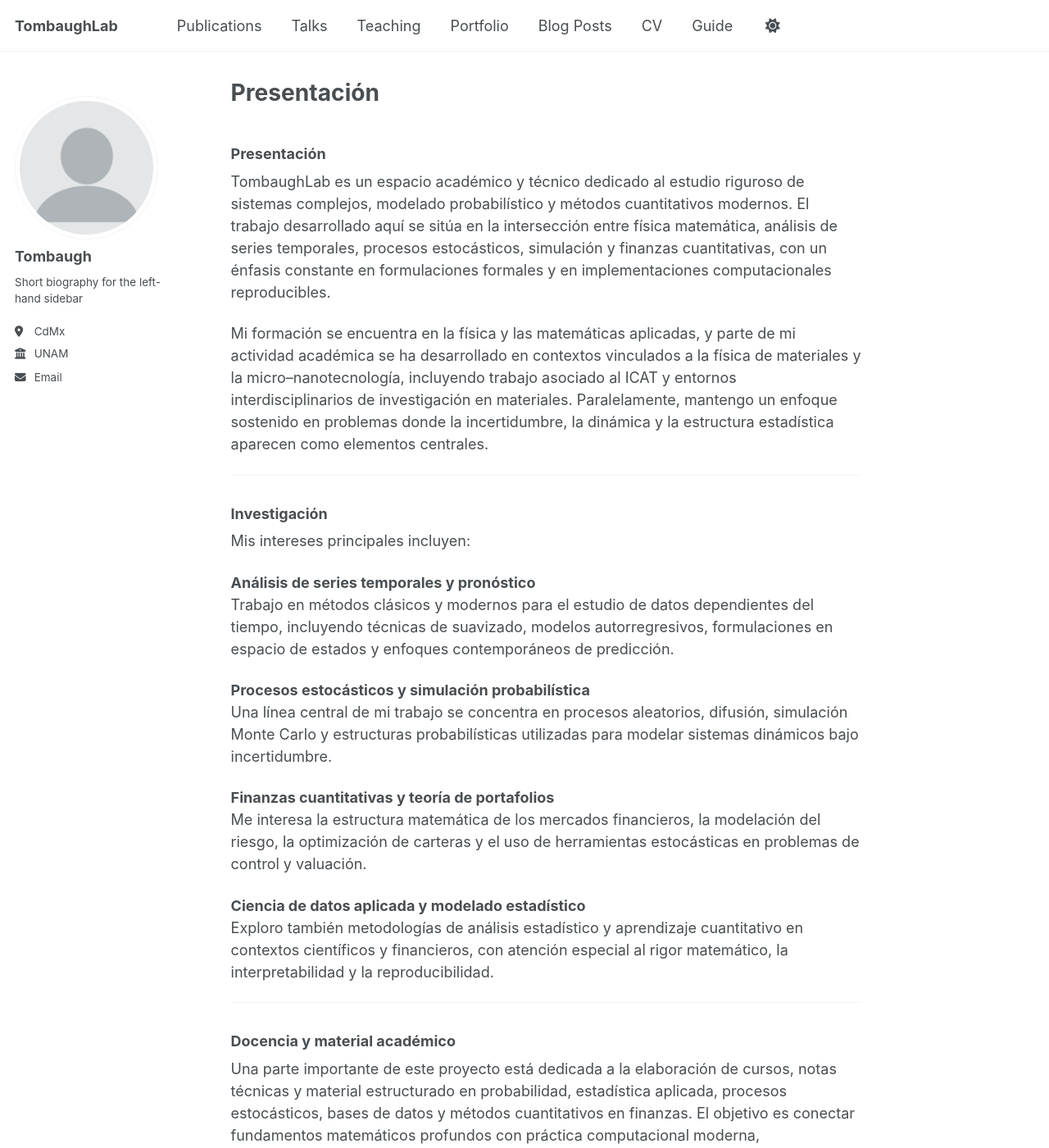
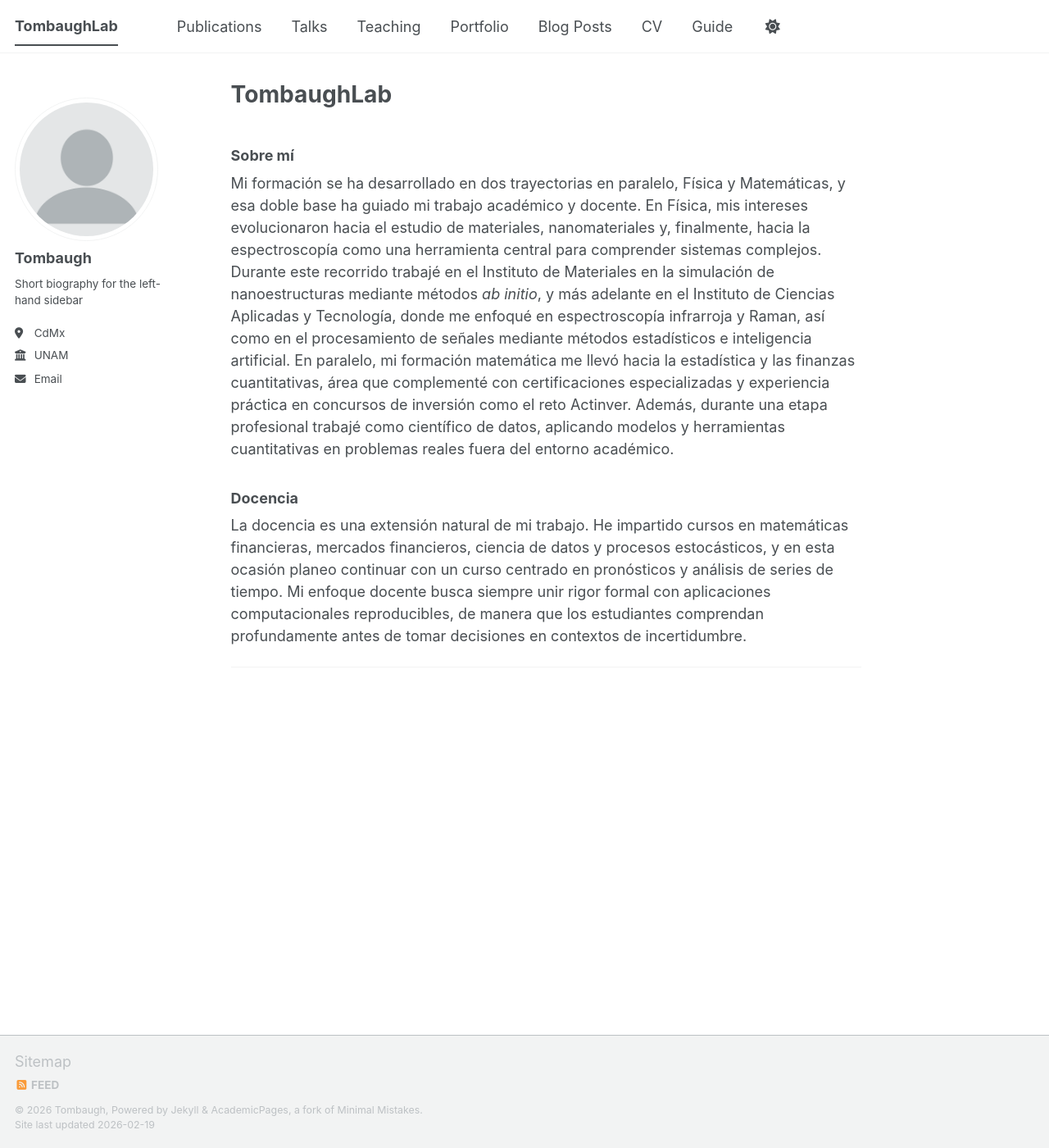
Before and after one commit to TombaughLab/TombaughLab.github.io, a Jekyll site: the page built from _pages/about.md, in a window 1280 px wide and 1400 px high. Shown: the whole window at 82% size. Built offline with Jekyll 4.4.1, drawn with Linux system fonts in a browser that asks for light colours; our own code applies the rules of GitHub Pages for plain Markdown files; a script bundle is joined from its source files by our own code; library files that are not in the unit come from our copies; some of the changed text lies outside the part shown.

Commit message:
Update about.md

```diff
--- a/_pages/about.md
+++ b/_pages/about.md
@@ -1,43 +1,16 @@
-### Presentación
+---
+layout: single
+title: "TombaughLab"
+permalink: /
+author_profile: true
+---
 
-TombaughLab es un espacio académico y técnico dedicado al estudio riguroso de sistemas complejos, modelado probabilístico y métodos cuantitativos modernos. El trabajo desarrollado aquí se sitúa en la intersección entre física matemática, análisis de series temporales, procesos estocásticos, simulación y finanzas cuantitativas, con un énfasis constante en formulaciones formales y en implementaciones computacionales reproducibles.
+### Sobre mí
 
-Mi formación se encuentra en la física y las matemáticas aplicadas, y parte de mi actividad académica se ha desarrollado en contextos vinculados a la física de materiales y la micro–nanotecnología, incluyendo trabajo asociado al ICAT y entornos interdisciplinarios de investigación en materiales. Paralelamente, mantengo un enfoque sostenido en problemas donde la incertidumbre, la dinámica y la estructura estadística aparecen como elementos centrales.
+Mi formación se ha desarrollado en dos trayectorias en paralelo, Física y Matemáticas, y esa doble base ha guiado mi trabajo académico y docente. En Física, mis intereses evolucionaron hacia el estudio de materiales, nanomateriales y, finalmente, hacia la espectroscopía como una herramienta central para comprender sistemas complejos. Durante este recorrido trabajé en el Instituto de Materiales en la simulación de nanoestructuras mediante métodos *ab initio*, y más adelante en el Instituto de Ciencias Aplicadas y Tecnología, donde me enfoqué en espectroscopía infrarroja y Raman, así como en el procesamiento de señales mediante métodos estadísticos e inteligencia artificial. En paralelo, mi formación matemática me llevó hacia la estadística y las finanzas cuantitativas, área que complementé con certificaciones especializadas y experiencia práctica en concursos de inversión como el reto Actinver. Además, durante una etapa profesional trabajé como científico de datos, aplicando modelos y herramientas cuantitativas en problemas reales fuera del entorno académico.
+
+### Docencia
+
+La docencia es una extensión natural de mi trabajo. He impartido cursos en matemáticas financieras, mercados financieros, ciencia de datos y procesos estocásticos, y en esta ocasión planeo continuar con un curso centrado en pronósticos y análisis de series de tiempo. Mi enfoque docente busca siempre unir rigor formal con aplicaciones computacionales reproducibles, de manera que los estudiantes comprendan profundamente antes de tomar decisiones en contextos de incertidumbre.
 
 ---
-
-### Investigación
-
-Mis intereses principales incluyen:
-
-**Análisis de series temporales y pronóstico**
-Trabajo en métodos clásicos y modernos para el estudio de datos dependientes del tiempo, incluyendo técnicas de suavizado, modelos autorregresivos, formulaciones en espacio de estados y enfoques contemporáneos de predicción.
-
-**Procesos estocásticos y simulación probabilística**
-Una línea central de mi trabajo se concentra en procesos aleatorios, difusión, simulación Monte Carlo y estructuras probabilísticas utilizadas para modelar sistemas dinámicos bajo incertidumbre.
-
-**Finanzas cuantitativas y teoría de portafolios**
-Me interesa la estructura matemática de los mercados financieros, la modelación del riesgo, la optimización de carteras y el uso de herramientas estocásticas en problemas de control y valuación.
-
-**Ciencia de datos aplicada y modelado estadístico**
-Exploro también metodologías de análisis estadístico y aprendizaje cuantitativo en contextos científicos y financieros, con atención especial al rigor matemático, la interpretabilidad y la reproducibilidad.
-
----
-
-### Docencia y material académico
-
-Una parte importante de este proyecto está dedicada a la elaboración de cursos, notas técnicas y material estructurado en probabilidad, estadística aplicada, procesos estocásticos, bases de datos y métodos cuantitativos en finanzas. El objetivo es conectar fundamentos matemáticos profundos con práctica computacional moderna, principalmente mediante Python y R.
-
-Este sitio funciona como repositorio central para proyectos docentes, desarrollos en curso y escritura académica.
-
----
-
-### Escritura y proyectos
-
-Actualmente desarrollo material de largo alcance sobre análisis de series temporales, simulación estocástica y métodos cuantitativos aplicados, integrando teoría formal con ejemplos reproducibles y experimentación computacional. TombaughLab se concibe como un laboratorio vivo en evolución, donde convergen investigación, docencia y construcción técnica.
-
----
-
-### Contacto
-
-Para colaboración académica, proyectos o consultas profesionales, la información de contacto puede proporcionarse directamente bajo solicitud.
```
